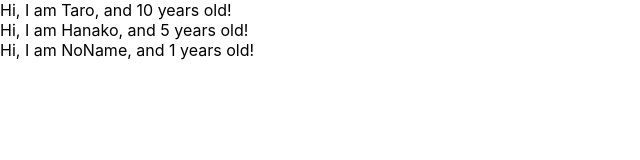
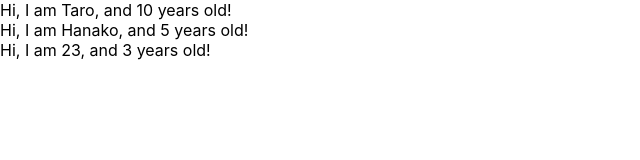
Before and after one commit to nobo-code/react-redux-crud-application, a React (Create React App) app: page / in a window 1280 px wide. Shown: the top 160 px of the page, without its empty margins (0-640 px from the left). Built offline with nearby package versions, Linux system fonts and the light colour scheme.

Commit message:
learn prop-types

```diff
--- a/src/App.js
+++ b/src/App.js
@@ -1,11 +1,11 @@
 import react from 'react';
-
+import PropTypes from 'prop-types';
 
 const App = () => {
   const profiles = [
     {name: "Taro", age: 10},
     {name: "Hanako", age: 5},
-    {name: "NoName"}
+    {name: "23", age: 3}
   ]
   return (
     <div>
@@ -22,8 +22,12 @@ const User = ({name, age}) => {
   return <div>Hi, I am {name}, and {age} years old!</div>
 }
 
-User.defaultProps = {
-  age: 1
+User.propTypes = {
+  name: PropTypes.string,
+  age: PropTypes.number.isRequired
 }
+// User.defaultProps = {
+//   age: 1
+// }
 
 export default App;
```
